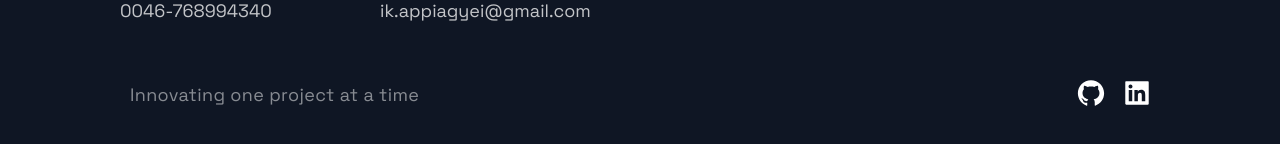
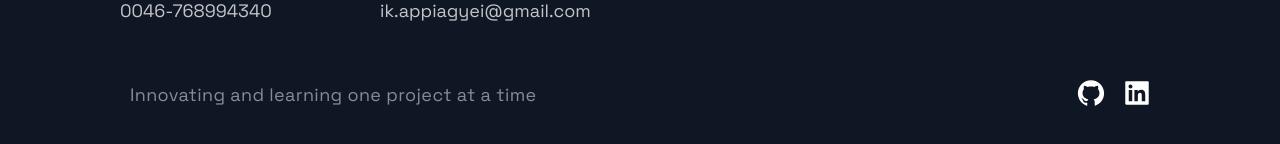
Before and after one commit to Isaac7app/my_portfolio, a Next.js app: page / in a window 1280 px wide. Shown: the part 3584-3728 px from the top of the page. Built offline with nearby package versions, Linux system fonts and the light colour scheme.

Commit message:
made some changes to the footer

```diff
--- a/src/components/Footer/Footer.js
+++ b/src/components/Footer/Footer.js
@@ -19,7 +19,7 @@ const Footer = () => {
       </LinkList>
       <SocialIconsContainer>
         <CompanyContainer>
-          <Slogan>Innovating one project at a time</Slogan>
+          <Slogan>Innovating and learning one project at a time</Slogan>
         </CompanyContainer>
             <SocialIcons href="https://github.com/Isaac7app">
             <AiFillGithub size="3rem" />
```
